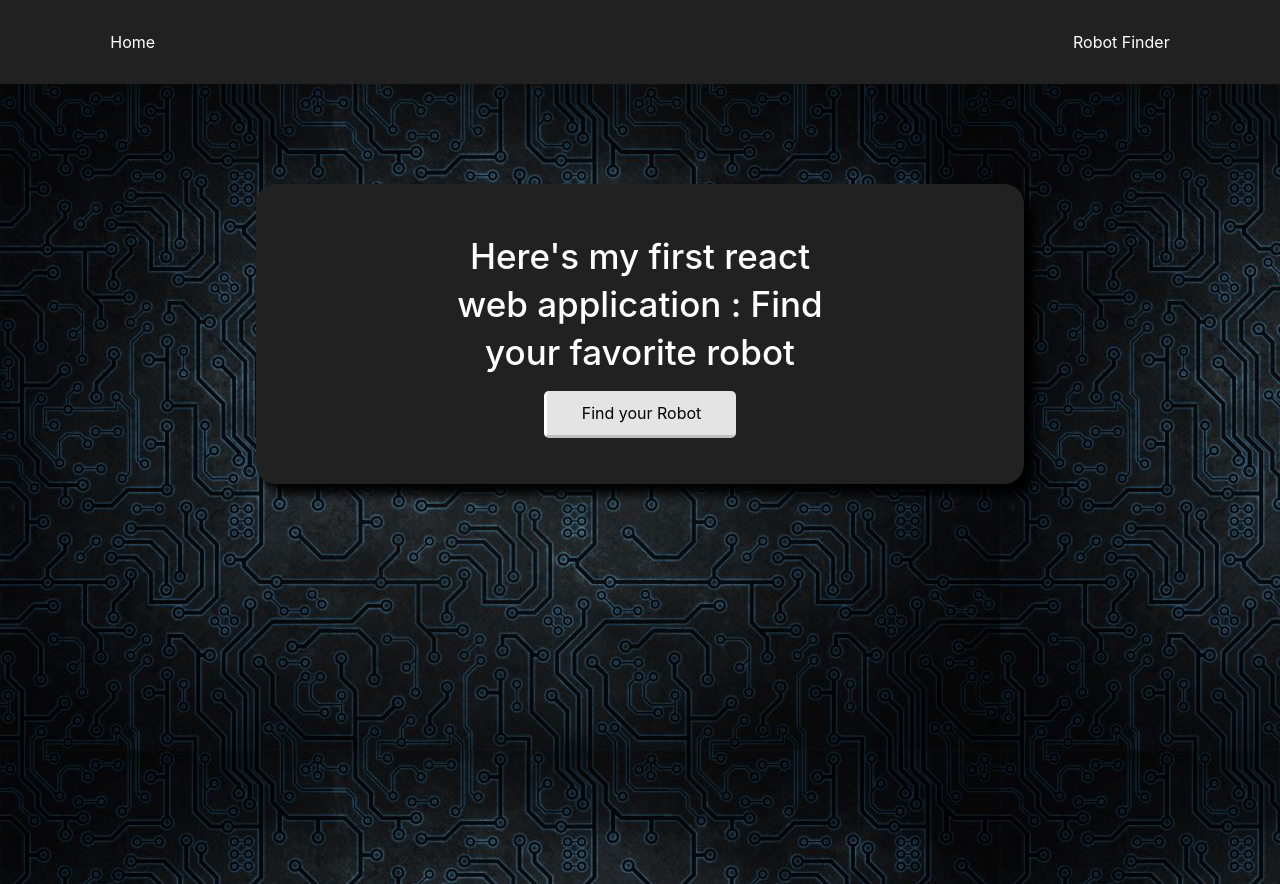
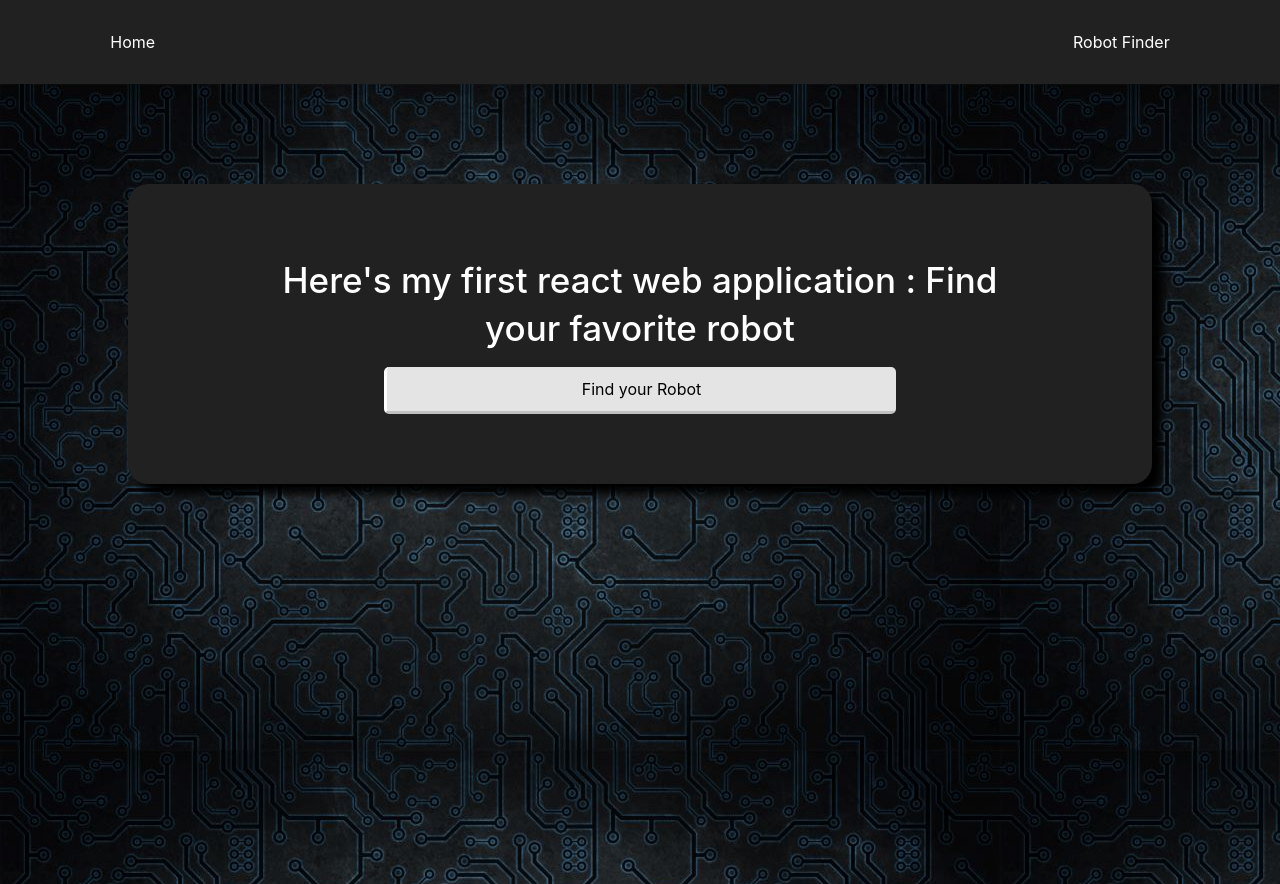
Before and after one commit to o6ris/robot-finder, a React (Create React App) app: page / in a window 1280 px wide. Built offline with nearby package versions, Linux system fonts and the light colour scheme.

Commit message:
optimize home style

```diff
--- a/src/App.css
+++ b/src/App.css
@@ -38,7 +38,7 @@ ul{
 
 .robot-home-container{
   margin: 0;
-  padding: 100px 20%;
+  padding: 100px 10%;
   background-image: url('./assets/bg-header.jpg');
   height: 100vh;
 }
--- a/src/pages/Home.jsx
+++ b/src/pages/Home.jsx
@@ -4,9 +4,9 @@ function Home({setPage}) {
   return (
     <div className='robot-home-container'>
       <div className='robot-header d-flex flex-column justify-content-center align-items-center'>
-        <h1 className='mb-3 w-50'><small>Here's my first react web application : Find your favorite robot</small></h1>
+        <h1 className='mb-3 w-75'><small>Here's my first react web application : Find your favorite robot</small></h1>
         {/* On click the button allows to navigate to robot finder page */}
-        <button onClick={() => setPage('RobotFinder')} className='robot-button-white w-25'>Find your Robot</button>
+        <button onClick={() => setPage('RobotFinder')} className='robot-button-white w-50'>Find your Robot</button>
       </div>
       <div className='robot-main'>
       </div>
```
